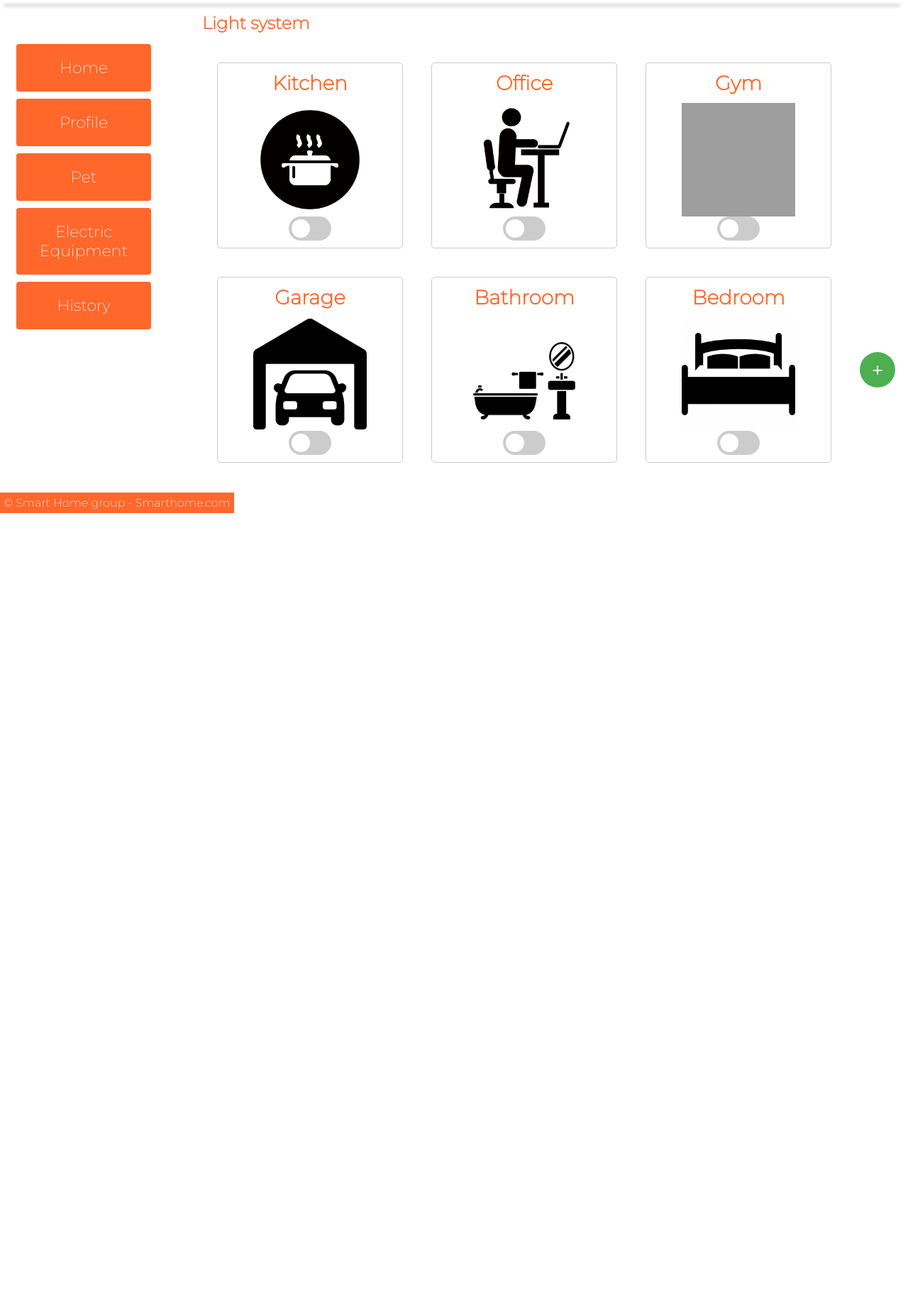
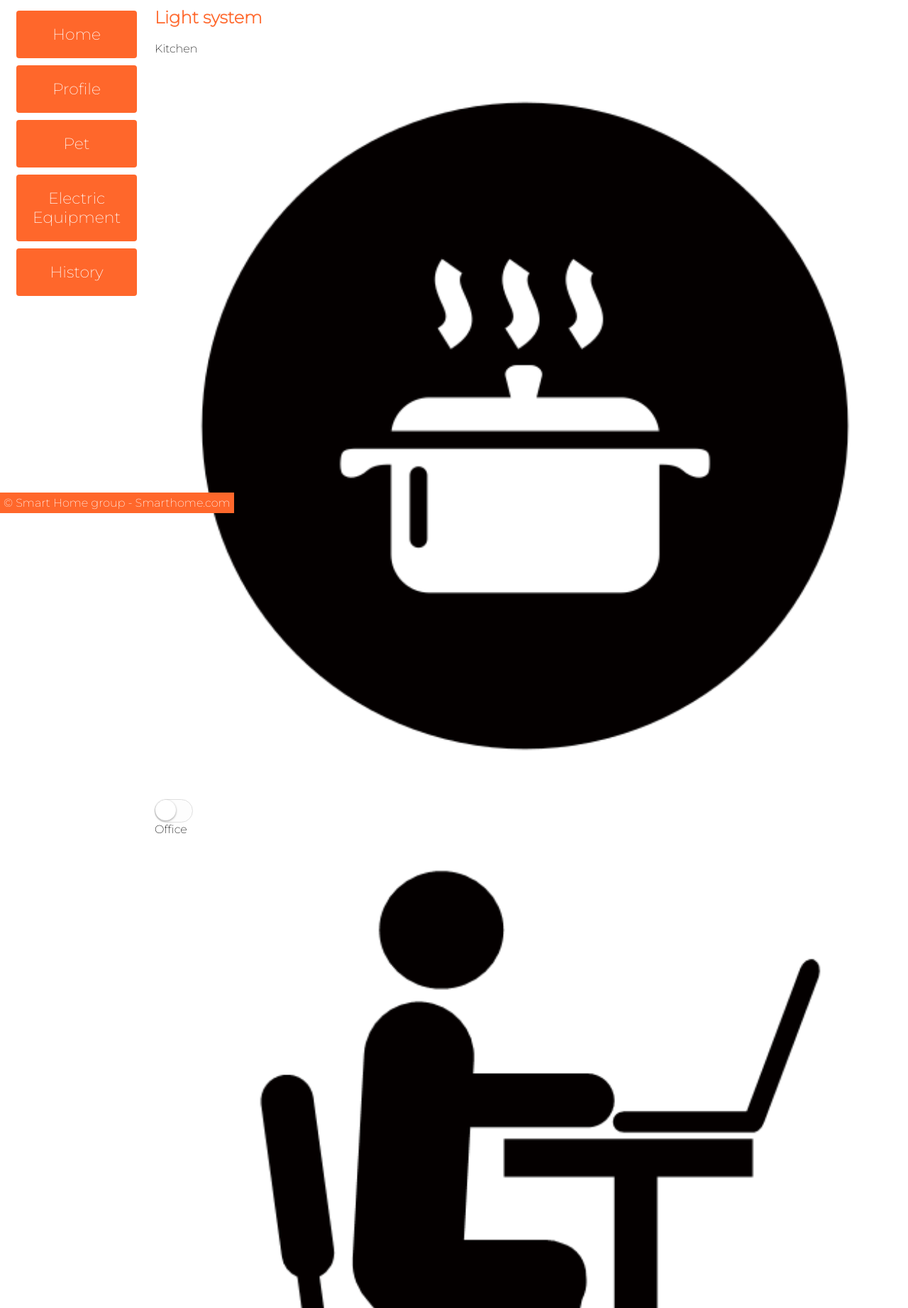
Before and after one commit to ariclavel/HappyFamily, a PHP site: page /html/lights.html in a window 1280 px wide. Shown: the part 77-1920 px from the top of the page at 71% size. Before the commit the page ends 800 px from the top, so only its background shows below. Run offline with PHP 8.4, Linux system fonts and the light colour scheme; grey boxes are pictures that could not be loaded.

Commit message:
Add files via upload

```diff
--- a/css/style1.css
+++ b/css/style1.css
@@ -7,7 +7,7 @@ body {
 
     font-size: 18px; /* Размер шрифта в заголовке */
     color: #080808; /* Цвет заголовка */
-    margin-top: 3px; /* Отступ сверху */
+    margin-top: 0; /* Отступ сверху */
    }
    .container {
     width: auto; /* Ширина слоя */
@@ -22,8 +22,6 @@ body {
     color: #ff672b; /* Цвет текста */
 	   margin-left: 50px;
     cursor: pointer;
-
-
    }
 /*Logo*/
 
@@ -33,7 +31,6 @@ body {
 	padding: 0 15px;
 	float: left;
 	cursor: pointer;
-
 }
 /*Buttons in header*/
 
@@ -52,12 +49,7 @@ font-weight: 600;
 	margin-top: 3px;
   border: none;
   border-radius: 15px;
-	float: right;
-}
-.shadow{
-	width: auto;
-	height: 3px;
-	box-shadow: -3px 6px 4px 0px #ccc/*rgba(0,0,0,0.5)*/;
+	float: right
 }
 /*Navigation Buttons*/
 
@@ -70,7 +62,7 @@ font-weight: 600;
   text-align: center;
   font-size: 22px;
   padding: 20px;
-  width: 150px;
+  width: 130px;
   transition: all 0.5s;
   cursor: pointer;
   margin: 5px;
@@ -81,6 +73,7 @@ font-weight: 600;
   position: relative;
   transition: 0.5s;
 }
+
 .buttons span:after {
   content: '\00bb';
   position: absolute;
@@ -89,33 +82,35 @@ font-weight: 600;
   right: -20px;
   transition: 0.5s;
 }
+
 .buttons:hover span {
   padding-right: 25px;
 }
+
 .buttons:hover span:after {
   opacity: 1;
   right: 0;
 }
    .sidebar {
 	margin-bottom: 10px;
-width: 257px; /* Ширина блока */
+    width: 170px; /* Ширина блока */
     padding: 0 10px; /* Отступы внутри левого блока */
     float: left; /* Обтекание блока по правому краю */
-margin-top: 54px;
+	   margin-top: 10px;
    }
 /*Main content*/
 
 .content {
-    margin-left: 225px; /* Отступ слева */
-     /* Отступы внутри правого блока */
-     /* Цвет фона правого блока */
+    margin-left: 200px; /* Отступ слева */
+    padding: 10px; /* Отступы внутри правого блока */
+    background: #fff; /* Цвет фона правого блока */
 }
 .footer {
   background: #ff672b; /* Цвет фона нижнего блока-подвала */
   color: #fff; /* Цвет текста подвала */
   padding: 5px 5px 5px 5px; /* Отступы внутри блока */
   clear: left; /* Отменяем действие float */
-	   position: absolute;
+	position: fixed;
   bottom: 0;
   left: 0;
 }
@@ -123,129 +118,88 @@ margin-top: 54px;
 color: #ff672b;
 	  font-weight: bold;
 	font-size: 24px;
-	margin-left: -25px;
-	margin-top: 15px;
 }
 
-
-.wrap{
-  display: flex;
-  flex-wrap:wrap;
-  align-items: center;
- flex-direction: row;
-
-  border: 1px solid #ffffff;
-	margin-top: 20px;
-
+.box{/*内容板块*/
+  width: 100%;
+  height: 100%;
+  background-color: #fff;
+  position:relative;
+}
+.box img{/*HOMEPAGE底图用*/
+  width: 100%;
+  height: 100%;
+}
+.switch {/*开关按钮*/
+  width: 52px;
+  height: 31px;
+  position: relative;
+  border: 1px solid #dfdfdf;
+  background-color: #fdfdfd;
+  box-shadow: #dfdfdf 0 0 0 0 inset;
+  border-radius: 20px;
+  border-top-left-radius: 20px;
+  border-top-right-radius: 20px;
+  border-bottom-left-radius: 20px;
+  border-bottom-right-radius: 20px;
+  background-clip: content-box;
+  display: inline-block;
+  -webkit-appearance: none;
+  user-select: none;
+  outline: none;
+}
+.switch:before {
+  content: '';
+  width: 29px;
+  height: 29px;
+  position: absolute;
+  top: 0px;
+  left: 0;
+  border-radius: 20px;
+  border-top-left-radius: 20px;
+  border-top-right-radius: 20px;
+  border-bottom-left-radius: 20px;
+  border-bottom-right-radius: 20px;
+  background-color: #fff;
+  box-shadow: 0 1px 3px rgba(0, 0, 0, 0.4);
+}
+.switch:checked {/*开关ON*/
+  border-color: #ff672b;
+  box-shadow: #ff672b 0 0 0 16px inset;
+  background-color: #ff672b;
+}
+.switch:checked:before {
+  left: 21px;
+}
+.contentfont{/*内容字体(测试中)*/
+  font-size: medium;
+  font-weight: bold;
+  color: #ff672b;
+  text-align: center;
 }
 
-
-.box{
-	margin-left: auto;
-	margin-right: auto;
-	margin-top: auto;
-	margin-bottom: auto;
-	border-radius: 5px;
-  width: 260px;
-  height: 260px;
-	margin:20px;
-
-  /*margin: 45px;*/
-  border: 1px solid #ccc;
-}
-.box_header{
-	font-size: 28px; /* Размер текста в шапке */
-    font-weight: bold;
+.center{
   text-align: center;
-   padding: 11px; /* Отступы внутри блока шапки */
-    color: #ff672b; /* Цвет текста */
-
-}
-.box_content{
-	height: 160px;
-	width: 160px;
-	text-align: center;
-	display: block;
-	margin: 0 auto;
-	vertical-align: middle;
-
-
-}
-.switch {
-  position: relative;
-  display: inline-block;
-	align-content: center;
-  width: 60px;
-  height: 34px;
-	margin-left: 100px;
-}
-
-.switch input {display:none;}
-
-.slider {
-	align-content: center;
-  position: absolute;
-  cursor: pointer;
-  top: 0;
-  left: 0;
-  right: 0;
-  bottom: 0;
-  background-color: #ccc;
-  -webkit-transition: .4s;
-  transition: .4s;
-}
-
-.slider:before {
-  position: absolute;
-  content: "";
-  height: 26px;
-  width: 26px;
-  left: 4px;
-  bottom: 4px;
-  background-color: white;
-  -webkit-transition: .4s;
-  transition: .4s;
-}
-
-input:checked + .slider {
-  background-color: #4CAF50;
-}
-
-input:focus + .slider {
-  box-shadow: 0 0 1px #4CAF50;
-}
-
-input:checked + .slider:before {
-  -webkit-transform: translateX(26px);
-  -ms-transform: translateX(26px);
-  transform: translateX(26px);
-}
-
-/* Rounded sliders */
-.slider.round {
-  border-radius: 34px;
-}
-
-.slider.round:before {
-  border-radius: 50%;
 }
 
 
 
-.add_button {
-    background-color: #4CAF50;
-    border: none;
-    color: white;
+.column {
+  float: left;
+  width: 50%;
+  text-align: center;
+}
 
-    text-align: center;
-    text-decoration: none;
-    display: inline-block;
-    font-size: 26px;
-    margin-left: 20px;
-	border-radius: 50%;
-	cursor: pointer;
-	width: 50px;
-	height: 50px;
+/* 列后清除浮动 */
+.row:after {
+  content: "";
+  display: table;
+  clear: both;
+}
 
-
+/* 响应式布局 - 小于 600 px 时改为上下布局 */
+@media screen and (max-width: 600px) {
+  .column {
+    width: 100%;
   }
+}
```
Lines whose indentation alone changed are shown as unchanged.
